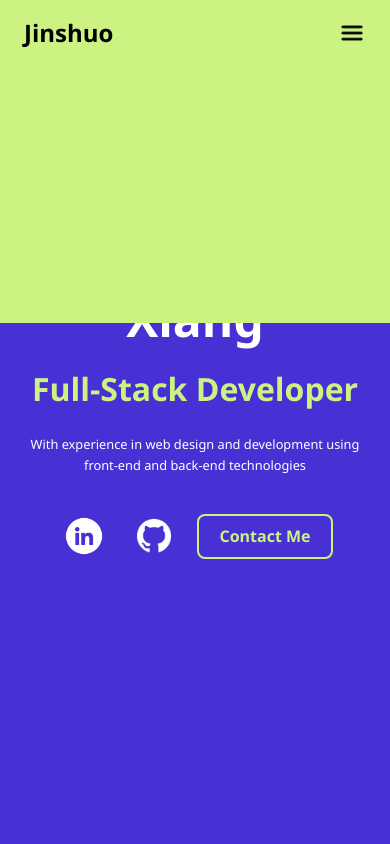
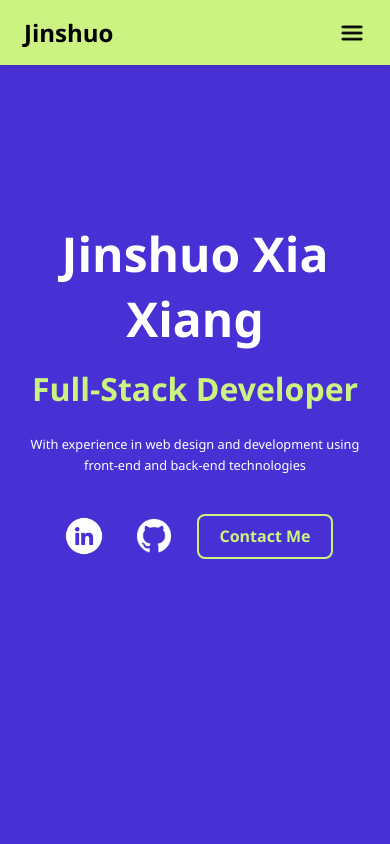
Before and after one commit to jiins8/portfolio-angular, an Angular app: page / in a window 390 px wide. Shown: the top 844 px of the page. Built offline with nearby package versions, Linux system fonts and the light colour scheme.

Commit message:
header animation in mobile format fixed

```diff
--- a/src/app/header/header.css
+++ b/src/app/header/header.css
@@ -6,6 +6,7 @@
   box-shadow: 0 2px 8px rgba(0, 0, 0, 0.1);
   z-index: 1000;
 }
+
 
 .container {
   margin: 0 auto;
@@ -217,14 +218,16 @@
 
 .header {
   opacity: 0;
+  transform: translateY(-30px);
   animation: fadeDown 1s ease-out forwards;
 }
-.logo, .nav, .menu-toggle {
+
+.logo,
+.menu-toggle {
   opacity: 0;
   transform: translateY(-10px);
   animation: fadeDown 0.8s ease forwards;
 }
 
 .logo { animation-delay: 0.4s; }
-.nav { animation-delay: 0.6s; }
 .menu-toggle { animation-delay: 0.8s; }
--- a/src/app/header/header.ts
+++ b/src/app/header/header.ts
@@ -49,4 +49,6 @@ toggleMenu() {
 
     this.activeSection = current;
   }
+
+
 }
```
